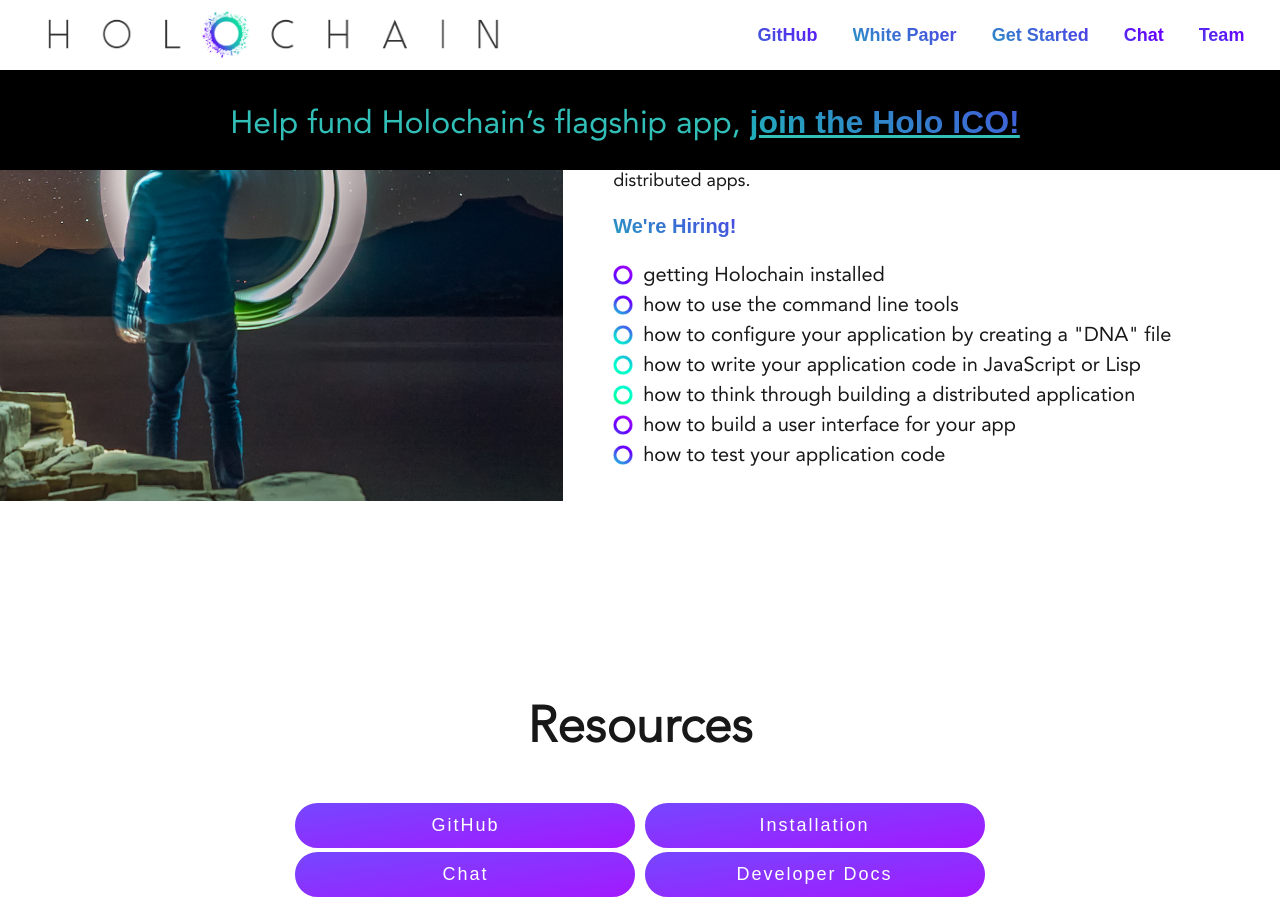
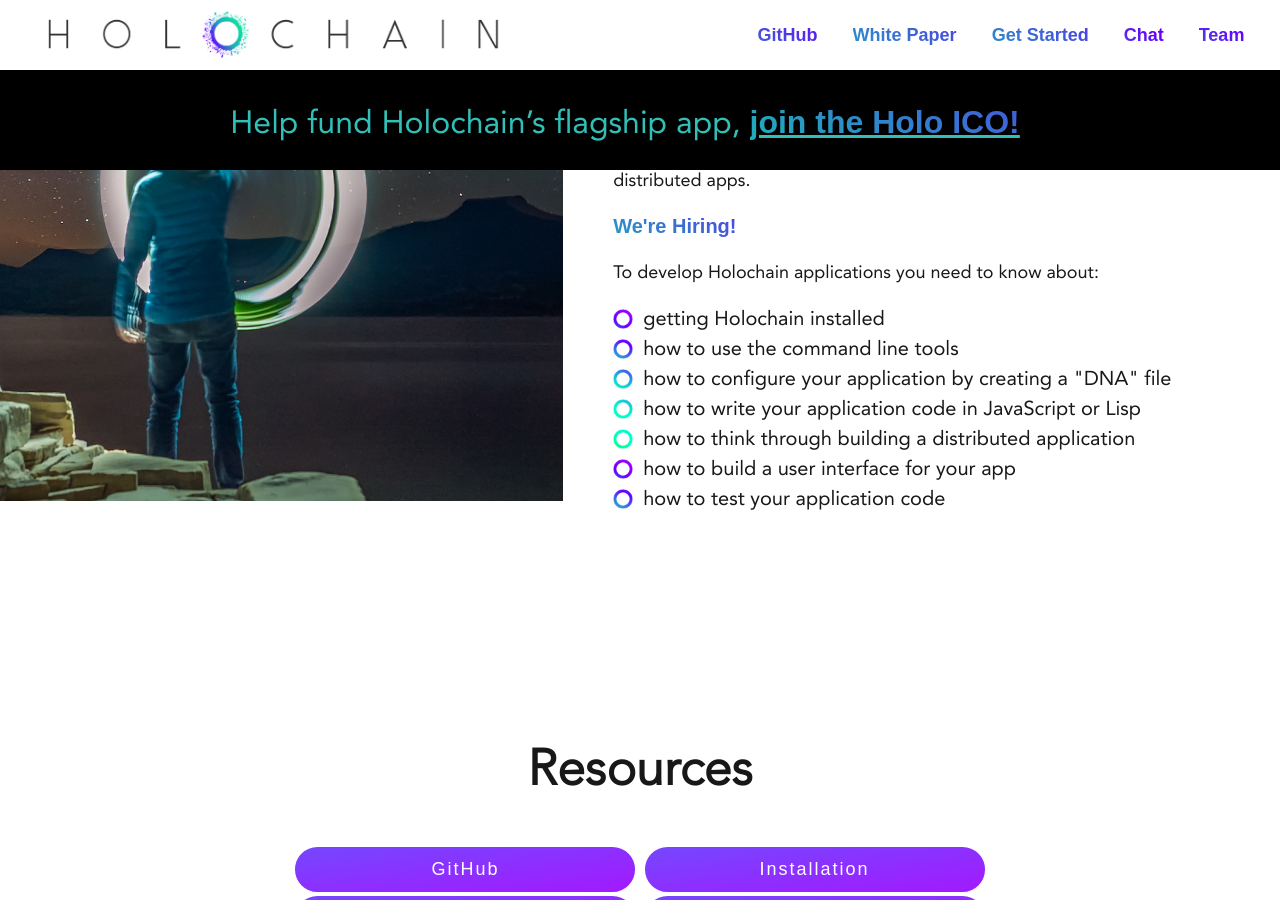
Before and after one commit to holochain/website, a Jekyll site: the page built from index.md, in a window 1280 px wide and 900 px high, scrolled down 5996 px. Built offline with Jekyll 4.4.1, drawn with Linux system fonts in a browser that asks for light colours; nearby versions of some CDN libraries; some of the changed text lies outside the part shown.

Commit message:
small text updates

```diff
--- a/_sections/building.html
+++ b/_sections/building.html
@@ -23,6 +23,7 @@
 	the <a target=\"_blank\" href=\"https://holo.host\">Holo</a>
 	 platform for serving crypto apps to normal web browsers, API bridges between crypto apps, and the capacity to migrate data when updating distributed apps.</p>
    <h3><a target=\"_blank\" href=\"https://holochain.org/devteam.html\">We're Hiring!</a></h3>
+   <p>To develop Holochain applications you need to know about:</p>
    <ul><li>getting Holochain installed</li>
      <li>how to use the command line tools</li>
      <li>how to configure your application by creating a &quot;DNA&quot; file</li>
--- a/_sections/host.html
+++ b/_sections/host.html
@@ -10,7 +10,7 @@
 content_blocks:
   - content_block:
     _slug: become-a-host
-    title: Help us support you with Holochain!!<br>join the Holo ICO!
+    title: Help us support you with Holochain!!<br>Join the Holo ICO!
     show_text: true
     body: "<h3>Buy HoloTokens (HOT), In Holo’s Initial Community Offering
 </h3><a target=\"blank\" class=\"button\"href=\"https://verify.holo.host/\">Join the ICO!</a></h3>\r\n\r\n<h3>HoloTokens are ERC20 tokens redeemable for Holo fuel when the ecosystem launches in 2018. Holo fuel is backed by a useful asset: distributed computing and hosting. Application providers will pay hosts in Holo fuel for serving crypto apps to legacy web browsers.
```
